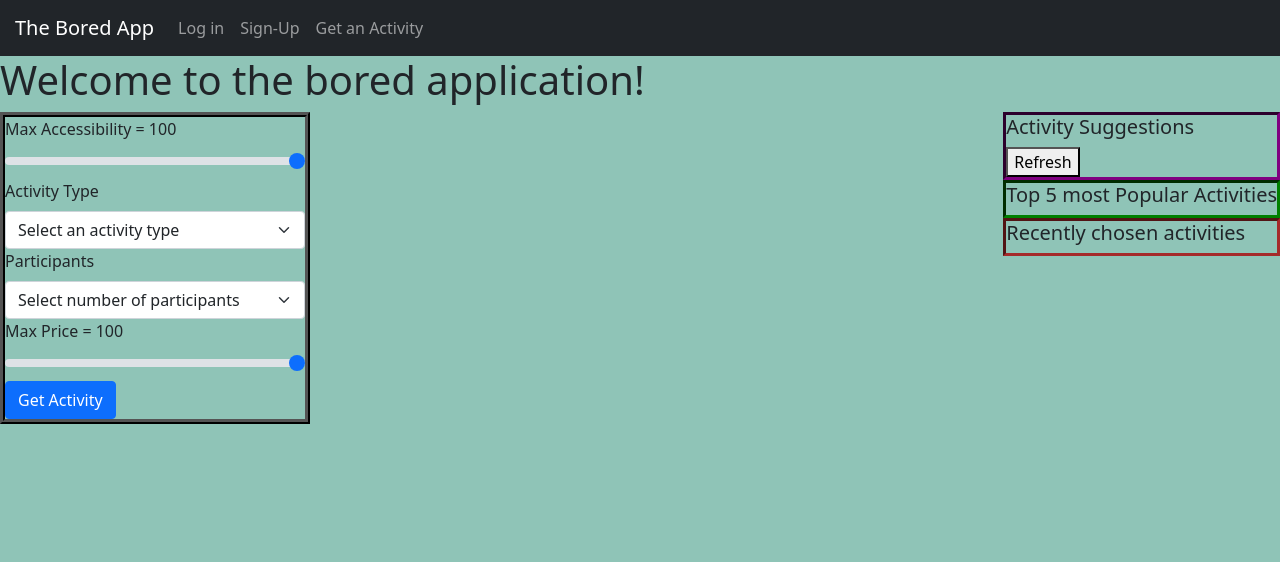
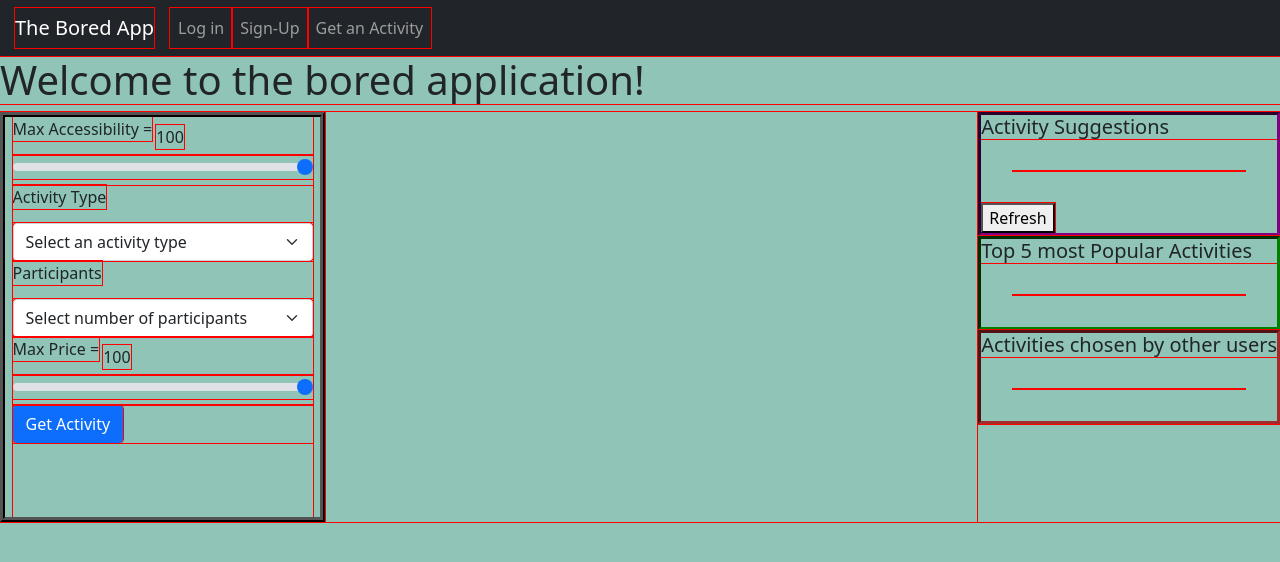
Before and after one commit to jackcodej/theboredapp, a Flask app: page / in a window 1280 px wide. Shown: the top 562 px of the page. Run offline with Flask 3, Linux system fonts and the light colour scheme; data that the repository does not hold is empty.

Commit message:
Add button to reach activities, make style class for card images, remove x-axis overflow, add red border to all elements for testing

```diff
--- a/helper.py
+++ b/helper.py
@@ -22,8 +22,6 @@ def check_range_values(min, max):
 
 def map_activity_to_dict(activity):
     """Maps activity attributes to a dictionary"""
-    print(activity)
-    print(activity.__dict__)
     temp_dict = {
         'activity_id': activity.__dict__['activity_id'],
         'activity': activity.__dict__['activity'],
--- a/server.py
+++ b/server.py
@@ -103,16 +103,38 @@ def sign_in():
 
 @app.route('/activity/random')
 def get_random_activity():
-    """Returns 3 random activities."""
+    """Returns 6 random activities."""
 
     random_activities = []
 
-    for _ in range(4):
+    for _ in range(6):
         random_activities.append(helper.map_activity_to_dict(crud.get_random_activities()))
 
     return jsonify(random_activities)
 
 
+@app.route('/activity/<activity_id>')
+def get_activity_by_id(activity_id):
+    """Get an activity by id"""
+
+    activity = crud.get_activity_by_id(activity_id)
+    try:
+        # If user is signed in create a new record in history
+        if "user_id" in session:
+            new_history_log = crud.create_history_log(user_id=session["user_id"],
+                                                    activity_id=activity_id,
+                                                    last_clicked=date.today().strftime("%B %d, %Y")
+                                                    )
+            db.session.add(new_history_log)
+            db.session.commit()
+        return render_template('activity.html', activity=activity)
+    except:
+        flash("An error has occurred, please try again")
+
+    return render_template('activity.html', activity=activity)
+
+
+# TODO: Found a bug, doesn't seem like I am getting the most popular, maybe my logic is reversed
 @app.route('/activity/popular')
 def get_popular_activity():
     """Return most popular activities."""
@@ -151,7 +173,7 @@ def remove_by_history_id(history_id):
     except:
         flash("An error has occurred, please try again")
 
-    return redirect('/')
+    return get_activity_by_user()
 
 
 @app.route('/activity/search')
@@ -161,7 +183,6 @@ def find_filtered_activity():
     url = 'https://www.boredapi.com/api/activity/'
 
     # Get all values from form **Not request.form because this is not a post request
-    # Need to clarify the exact reason why we use request.args.get instead of request.form
     # key = request.args.get('key', '') depricated
     a_type = request.args.get('a_type', '')
     participants = request.args.get('participants', '')
@@ -210,7 +231,7 @@ def find_filtered_activity():
         if "user_id" in session:
             new_history_log = crud.create_history_log(user_id=session["user_id"],
                                                     activity_id=crud.get_activity_by_key(data["key"]).activity_id,
-                                                    last_clicked=date.today().strftime("%B %d, %Y") #not getting exact time when doing this for some reason
+                                                    last_clicked=date.today().strftime("%B %d, %Y")
                                                     )
             db.session.add(new_history_log)
             db.session.commit()
--- /dev/null
+++ b/static/css/style.css
@@ -0,0 +1,15 @@
+/* Used to properly see containers */
+* {
+    outline: 1px solid red;
+    overflow-x: hidden;
+  }
+
+.card-img-wrapper{
+    height: 200px;
+    width: 288px;
+    object-fit: contain;
+}
+
+.get-activity-button{
+    z-index: 5;
+}
--- a/static/js/ajax.js
+++ b/static/js/ajax.js
@@ -1,6 +1,37 @@
 // Makes js more strict, less convoluted
 'use strict';
 
+function getRandomActivities(){
+    const targetActivityContainer = document.querySelector('#suggested_activities');
+
+    targetActivityContainer.textContent = '';
+    fetch('/activity/random')
+    .then((response) => response.json())
+    .then((activityData) =>{
+      console.log("pewpewactivityData", activityData)
+        for (const activity of activityData){
+            targetActivityContainer.insertAdjacentHTML('beforeend',
+            `<div class="card text-white bg-dark mb-3" style="max-width: 18rem;">
+            <div class="card-header">${activity.activity}</div>
+            <div class="card-body">
+            <p class="card-text">${activity.a_type}</p>
+              <p class="card-text">Participants: ${activity.participants}</p>
+              <p class="card-text">Price: ${activity.price}</p>
+              <p class="card-text">Link: ${activity.link}</p>
+              <p class="card-text">Accessibility: ${activity.accessibility}</p>
+            </div>
+          </div>`
+            );
+        }
+    });
+}
+
+if (document.querySelector('#suggested_activities')){
+    window.addEventListener('load', getRandomActivities);
+}
+if (document.querySelector('#get_suggested_activities')){
+  document.querySelector('#get_suggested_activities').addEventListener('click', getRandomActivities);
+}
 // Internal Activity Query
 function getStoredActivities(){
     const targetActivityContainer = document.querySelector('#user_activities');
@@ -58,36 +89,3 @@ function getPopularActivities(){
 if (document.querySelector('#popular_activities')){
     window.addEventListener('load', getPopularActivities);
 }
-
-
-function getRandomActivities(){
-    const targetActivityContainer = document.querySelector('#suggested_activities');
-
-    targetActivityContainer.textContent = '';
-    fetch('/activity/random')
-    .then((response) => response.json())
-    .then((activityData) =>{
-      console.log("pewpewactivityData", activityData)
-        for (const activity of activityData){
-            targetActivityContainer.insertAdjacentHTML('beforeend',
-            `<div class="card text-white bg-dark mb-3" style="max-width: 18rem;">
-            <div class="card-header">${activity.activity}</div>
-            <div class="card-body">
-            <p class="card-text">${activity.a_type}</p>
-              <p class="card-text">Participants: ${activity.participants}</p>
-              <p class="card-text">Price: ${activity.price}</p>
-              <p class="card-text">Link: ${activity.link}</p>
-              <p class="card-text">Accessibility: ${activity.accessibility}</p>
-            </div>
-          </div>`
-            );
-        }
-    });
-}
-
-if (document.querySelector('#suggested_activities')){
-    window.addEventListener('load', getRandomActivities);
-}
-if (document.querySelector('#get_suggested_activities')){
-  document.querySelector('#get_suggested_activities').addEventListener('click', getRandomActivities);
-}
--- a/templates/activity_history.html
+++ b/templates/activity_history.html
@@ -7,7 +7,7 @@
 <div class="container" style="display:flex; flex-wrap:wrap; align-content:flex-start;">
 {% for log in user_history %}
 <div class="card" style="width: 18rem; margin-left:auto; margin-right:auto; margin-top:50px; justify-content: space-evenly;">
-    <img class="card-img-top text-center" style="height: 200px; width: 288px; object-fit: contain;" src="../static/imgs/{{activity_dict[log.activity_id][0].a_type}}.jpg" alt="Card image cap">
+    <img class="card-img-top text-center card-img-wrapper" src="../../static/imgs/{{activity_dict[log.activity_id][0].a_type}}.jpg" alt="Card image cap">
     <div class="card-body">
       <h5 class="card-title">{{  activity_dict[log.activity_id][0].activity }}</h5>
       <ul class="list-group list-group-flush">
--- a/templates/base.html
+++ b/templates/base.html
@@ -50,7 +50,8 @@
     {% endfor %}
     {% block body %}{% endblock %}
     {% block after_body %}{% endblock %}
-        <!-- Bootstrap JavaScript Bundle with Popper (a Bootstrap dependency for popovers) -->
+    <!-- Bootstrap JavaScript Bundle with Popper (a Bootstrap dependency for popovers) -->
+    <script src="https://cdn.jsdelivr.net/npm/@popperjs/core@2.9.2/dist/umd/popper.min.js" integrity="sha384-IQsoLXl5PILFhosVNubq5LC7Qb9DXgDA9i+tQ8Zj3iwWAwPtgFTxbJ8NT4GN1R8p" crossorigin="anonymous"></script>
     <script src="https://cdn.jsdelivr.net/npm/bootstrap@5.0.1/dist/js/bootstrap.bundle.min.js" integrity="sha384-gtEjrD/SeCtmISkJkNUaaKMoLD0//ElJ19smozuHV6z3Iehds+3Ulb9Bn9Plx0x4" crossorigin="anonymous"></script>
     <script src="https://cdn.jsdelivr.net/npm/bootstrap@5.0.2/dist/js/bootstrap.min.js" integrity="sha384-cVKIPhGWiC2Al4u+LWgxfKTRIcfu0JTxR+EQDz/bgldoEyl4H0zUF0QKbrJ0EcQF" crossorigin="anonymous"></script>
     <script src="/static/js/ajax.js"></script>
--- a/templates/homepage.html
+++ b/templates/homepage.html
@@ -8,8 +8,9 @@
 {% endif %}
   <div class="wrapper" style="display:flex; justify-content:space-between;">
 
-    <div id="form_wrapper" style="border-style:ridge; border-color:black; border-width:5px;">
-      <form style="width:300px;"action="/activity/search">
+    <!-- Form for users to make 'filtered' queries to boredapi -->
+    <div id="form_wrapper" style="border-style:ridge; border-color:black; border-width:5px; min-width:325px; max-height:425px;">
+      <form style="width:300px; margin-left:auto; margin-right:auto; height:400px;"action="/activity/search">
         <!-- Key is not user friendly depreciated -->
         <!-- <label>Key</label>
         <div class="row">
@@ -70,21 +71,23 @@
       </div>
     </form>
   </div>
-    <div id="ajax_activity_wrapper" style="display:flex; flex-direction:column">
+
+  <!-- AJAX Internal Query Activities -->
+   <div id="ajax_activity_wrapper" style="display:flex; flex-direction:column;">
       <div id="activity_suggestion" style="border-style:inset; border-width: 3px; border-color:purple;">
         <h5>Activity Suggestions</h5>
-        <div id="suggested_activities" style="display:flex;">Placeholder</div>
+        <div id="suggested_activities" style="display:flex; margin:2rem;">Placeholder</div>
         <button id="get_suggested_activities">Refresh</button>
       </div>
 
       <div id="most_popular" style="border-style:inset; border-width: 3px; border-color: green;">
         <h5>Top 5 most Popular Activities</h5>
-        <div id="popular_activities" style="display:flex;">Placeholder</div>
+        <div id="popular_activities" style="display:flex;  margin:2rem;">Placeholder</div>
       </div>
 
       <div id="all_user_activities" style="border-style:inset; border-width: 3px; border-color: brown;">
-        <h5>Recently chosen activities</h5>
-        <div id="user_activities" style="display:flex;">Placeholder</div>
+        <h5>Activities chosen by other users</h5>
+        <div id="user_activities" style="display:flex;  margin:2rem;">Placeholder</div>
       </div>
     </div>
 </div>
```
